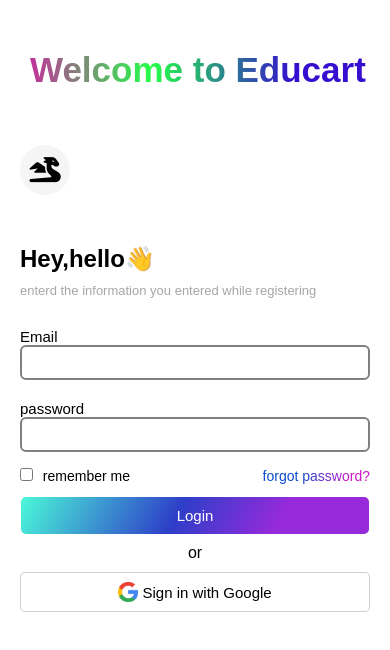
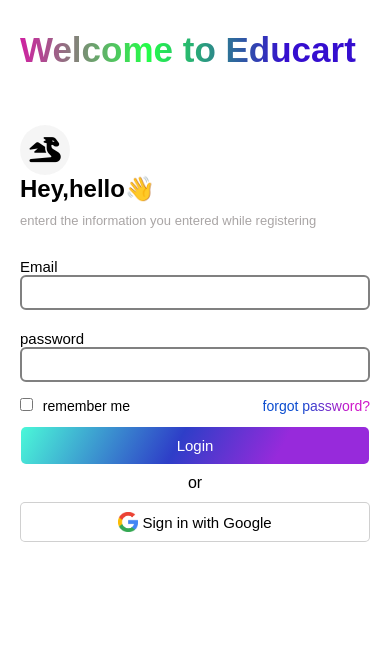
Before and after one commit to Abhijeetverma99/Educart-landing-page, a plain HTML site: page index.html in a window 390 px wide. Drawn offline with Linux system fonts and the light colour scheme; a web font is replaced by a local one.

Commit message:
fir se change

```diff
--- a/style.css
+++ b/style.css
@@ -95,7 +95,6 @@ form span {
 }
 
 h1 {
-    padding-top: 50px;
     font-weight: 700;
 }
 
@@ -196,7 +195,7 @@ a {
     .hero-section{
         height: auto;
         background-color: white;
-
+        padding: 30px 0 0 0;
     }
     .first-div {
         display: none;
@@ -211,8 +210,8 @@ a {
 
     .welcome-text {
         display: block;
+        text-align: center;
         font-size: 35px;
-        padding-left: 10px;
         background: #CF21A1;
         background: linear-gradient(to right, #CF21A1 0%, #24FF48 38%, #350ECF 79%);
         -webkit-background-clip: text;
```
